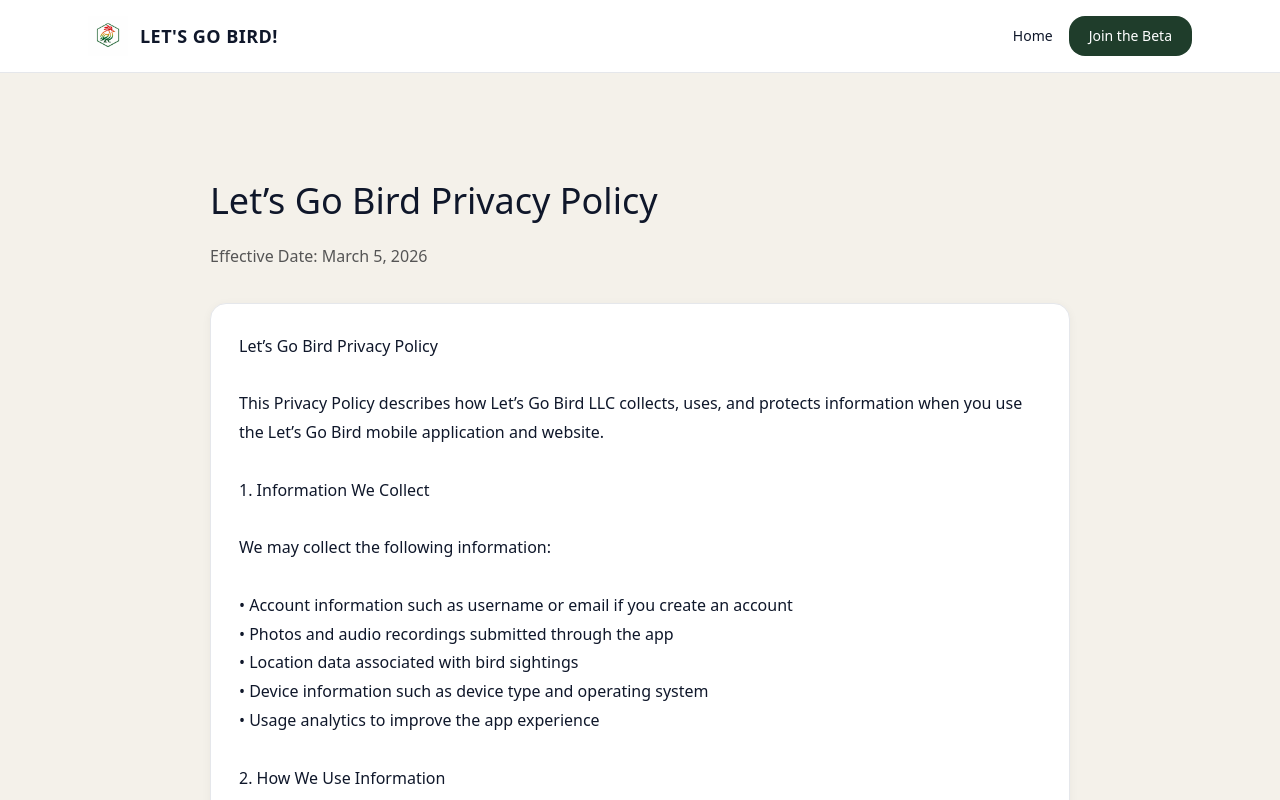
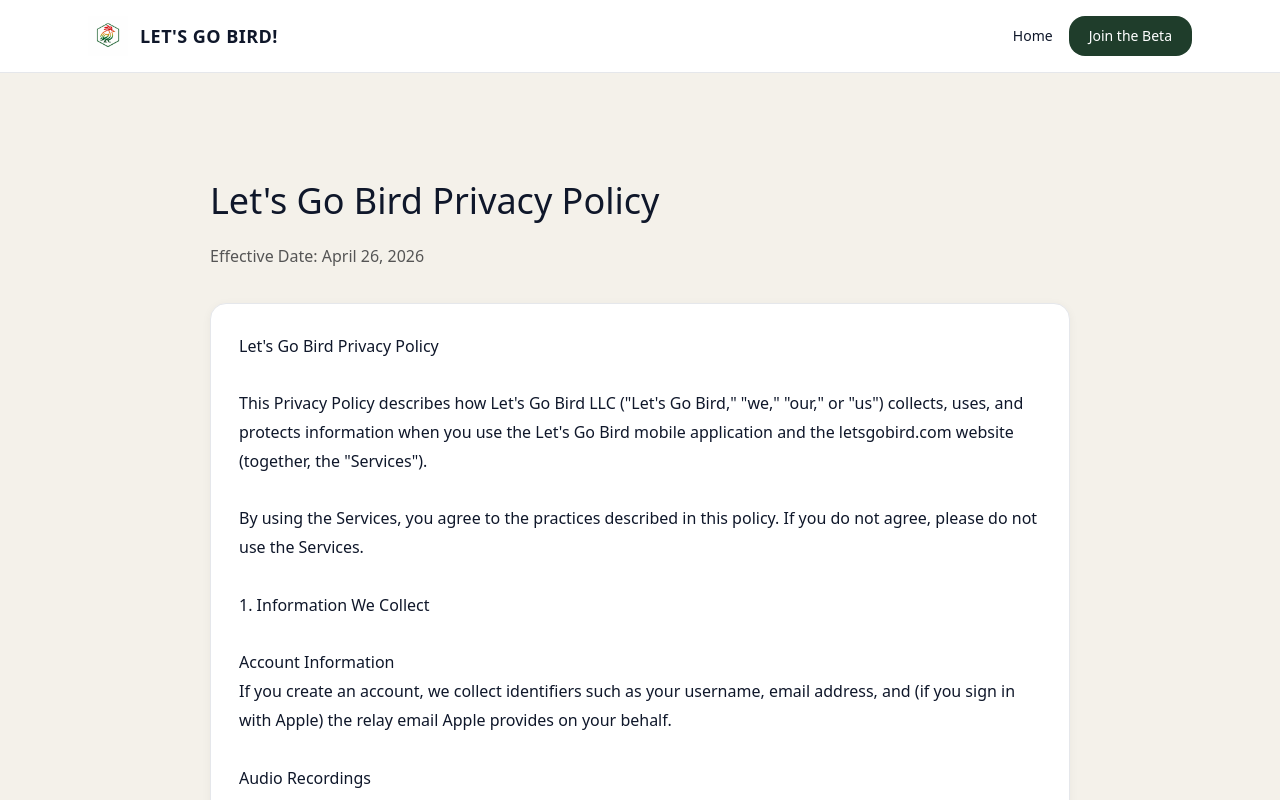
Before and after one commit to lrumler/lgb-web, a Next.js app: page /privacy in a window 1280 px wide. Shown: the top 800 px of the page. Built offline with nearby package versions, Linux system fonts and the light colour scheme.

Commit message:
Update page.tsx

```diff
--- a/app/privacy/page.tsx
+++ b/app/privacy/page.tsx
@@ -2,13 +2,11 @@
   return (
     <main style={{ maxWidth: 900, margin: "0 auto", padding: "48px 20px 80px", lineHeight: 1.8 }}>
       <h1 style={{ fontSize: "2.25rem", marginBottom: "0.5rem" }}>
-        Let’s Go Bird Privacy Policy
+        Let's Go Bird Privacy Policy
       </h1>
-
       <p style={{ color: "#555", marginBottom: "2rem" }}>
-        Effective Date: March 5, 2026
+        Effective Date: April 26, 2026
       </p>
-
       <div
         style={{
           background: "#ffffff",
@@ -19,67 +17,137 @@
           whiteSpace: "pre-wrap",
         }}
       >
-{`Let’s Go Bird Privacy Policy
+{`Let's Go Bird Privacy Policy
 
-This Privacy Policy describes how Let’s Go Bird LLC collects, uses, and protects information when you use the Let’s Go Bird mobile application and website.
+This Privacy Policy describes how Let's Go Bird LLC ("Let's Go Bird," "we," "our," or "us") collects, uses, and protects information when you use the Let's Go Bird mobile application and the letsgobird.com website (together, the "Services").
+
+By using the Services, you agree to the practices described in this policy. If you do not agree, please do not use the Services.
 
 1. Information We Collect
 
-We may collect the following information:
+Account Information
+If you create an account, we collect identifiers such as your username, email address, and (if you sign in with Apple) the relay email Apple provides on your behalf.
 
-• Account information such as username or email if you create an account
-• Photos and audio recordings submitted through the app
-• Location data associated with bird sightings
-• Device information such as device type and operating system
-• Usage analytics to improve the app experience
+Audio Recordings
+When you use audio identification features, the audio captured during recording sessions is uploaded to our servers. This includes audio from confirmed identifications and from sessions where no bird was identified. Recordings are retained on our servers indefinitely for the purposes described in Section 2.
+
+Recordings may incidentally capture human voices, conversations, or other ambient sounds. We work to minimize retention of non-bird audio when preparing recordings for use in model training. We do not analyze incidentally-captured human speech for any purpose other than identifying and removing it from training datasets. See Section 6 for your options to limit or exclude this collection.
+
+Photographs
+When you use photo identification features, the images you submit are uploaded to our servers for inference and may be retained for the purposes described in Section 2.
+
+Location Data
+When you submit a sighting or capture for identification, the app may collect location data including approximate GPS coordinates. We use this data for the purposes described in Section 3.
+
+Device Information
+We collect basic device and operating-system information, such as device type, OS version, and app version, to diagnose issues and improve compatibility.
+
+Usage Analytics
+We collect aggregated usage analytics — such as which features are used and how often — to improve the Services. This data is not linked to your personal identity.
+
+Crash and Error Reports
+We use Sentry (a third-party error-tracking service) to collect crash reports and error diagnostics. These reports may include device information, app state at the time of the crash, and limited contextual data. Sentry processes this data on our behalf under their privacy terms (https://sentry.io/privacy/).
+
+Website Analytics
+The letsgobird.com website uses Cloudflare Web Analytics, a privacy-respecting analytics service that does not use cookies or fingerprinting. Cloudflare's privacy practices are described at https://www.cloudflare.com/privacypolicy/.
 
 2. How We Use Information
 
 We use collected information to:
+• Operate and improve the Let's Go Bird Services
+• Provide species identification features
+• Train, validate, and improve our species-identification machine-learning models
+• Support biodiversity research and conservation initiatives
+• Enable gamification features such as collections, badges, and leaderboards
+• Maintain security and prevent abuse
 
-• Operate and improve the Let’s Go Bird app
-• Provide species identification features
-• Support biodiversity research and conservation initiatives
-• Enable gamification features such as leaderboards and badges
-• Maintain app security and prevent abuse
+Audio recordings, photographs, and associated location data may be used to expand the species coverage of our identification models over time, including adding new species to active model rosters as training data matures.
 
 3. Location Data
 
-When you submit a sighting, the app may collect location data including GPS coordinates.
+When you submit a sighting or capture, the app may collect approximate GPS coordinates. Location data may be used for:
+• Improving identification accuracy through regional plausibility filtering
+• Species distribution mapping and conservation research
+• App features such as location-based challenges or local rarity tiers
 
-Location data may be used for:
-
-• Species distribution mapping
-• Conservation research
-• App features such as location-based challenges
-
-Let’s Go Bird may obscure or aggregate location data for sensitive species.
+For sensitive species (e.g., species at risk of poaching or harassment), Let's Go Bird may obscure or aggregate location data before sharing with third parties.
 
 4. Data Sharing
 
-Let’s Go Bird may share aggregated or approved datasets with:
-
+Let's Go Bird may share aggregated, anonymized, or appropriately approved datasets with:
 • Academic researchers
 • Conservation organizations
 • Government wildlife agencies
 
-Personal identifying information will not be sold to third parties.
+We do not sell your personal information. Personal identifying information is not shared with advertisers or third-party data brokers.
+
+We use the following third-party service providers, each of which processes data on our behalf:
+• DigitalOcean — hosting and storage infrastructure
+• Sentry — error and crash reporting
+• Cloudflare — website hosting and privacy-respecting analytics
+• Apple — Sign in with Apple authentication, when used
+
+These providers are bound by their own privacy practices and contractual obligations to handle data appropriately.
 
 5. Data Security
 
-We take reasonable steps to protect user data but cannot guarantee absolute security.
+We take reasonable administrative, technical, and physical measures to protect user data, including encrypted storage, access controls, and secure transmission. However, no method of transmission or storage is completely secure, and we cannot guarantee absolute security.
 
-6. Children’s Privacy
+6. Your Rights and Choices
 
-Let’s Go Bird is not intended for children under the age of 13 without parental consent.
+Regardless of where you live, you have the following rights with respect to your data:
 
-7. Changes to This Policy
+Access
+You may request a copy of the personal information we hold about you by emailing admin@letsgobird.com.
 
-We may update this Privacy Policy periodically. Continued use of the app constitutes acceptance of updates.
+Deletion
+You may request deletion of your account and associated personal data at any time. Once we have built in-app account deletion, you will be able to do this directly in the app. Until then, you may request deletion by emailing admin@letsgobird.com. We will delete your personal data within 90 days of confirmed request.
 
-Contact:
-Let’s Go Bird LLC
-Mount Vernon, Maine
+Exclusion from Training Data
+If you do not want your audio recordings or photographs used for model training, you may:
+• Delete your account, which removes your contributions from active datasets within 90 days
+• Contact us at admin@letsgobird.com to request exclusion without account deletion
+
+Correction
+You may request correction of inaccurate personal data by emailing admin@letsgobird.com.
+
+For California residents (CCPA) and EU/UK residents (GDPR), you have additional rights including the right to non-discrimination for exercising privacy rights, and the right to lodge a complaint with a supervisory authority.
+
+7. App Permissions
+
+The Let's Go Bird app requests the following permissions, used only for the stated purposes:
+• Microphone — to record audio for bird-call identification
+• Camera — to capture video and still images for visual identification
+• Photo Library — to select existing photos for identification (only when you choose this feature)
+• Location — to associate sightings with geographic context and to apply regional plausibility filtering during identification
+
+You may revoke any of these permissions at any time through your device's system settings. Some app features will not function without their associated permissions.
+
+8. Children's Privacy
+
+The Let's Go Bird Services are not directed to children under the age of 13. We do not knowingly collect personal information from children under 13 without verifiable parental consent. If you believe we have collected information from a child under 13 without consent, please contact us at admin@letsgobird.com and we will promptly delete it.
+
+9. Data Retention
+
+• Audio recordings and photographs are retained indefinitely for model training and quality improvement, unless you request deletion or delete your account.
+• Location data associated with sightings is retained alongside the sighting record, indefinitely or until account deletion.
+• Account information is retained while your account is active, and deleted within 90 days of account deletion or upon your request.
+• Crash reports and analytics are retained per the policies of our service providers (typically 30-90 days).
+
+10. International Data Transfers
+
+Let's Go Bird is operated from the United States. If you access the Services from outside the United States, your data will be transferred to and processed in the United States. We rely on appropriate safeguards (such as standard contractual clauses) when required by applicable law.
+
+11. Changes to This Policy
+
+We may update this Privacy Policy periodically. When we make material changes, we will update the Effective Date at the top of this document and, where appropriate, provide notice through the app or website. Continued use of the Services after the Effective Date constitutes acceptance of the updated policy.
+
+12. Contact Us
+
+If you have questions about this Privacy Policy or wish to exercise any of your rights, please contact us:
+
+Let's Go Bird LLC
+Mount Vernon, Maine, USA
 admin@letsgobird.com
 `}
       </div>
```
